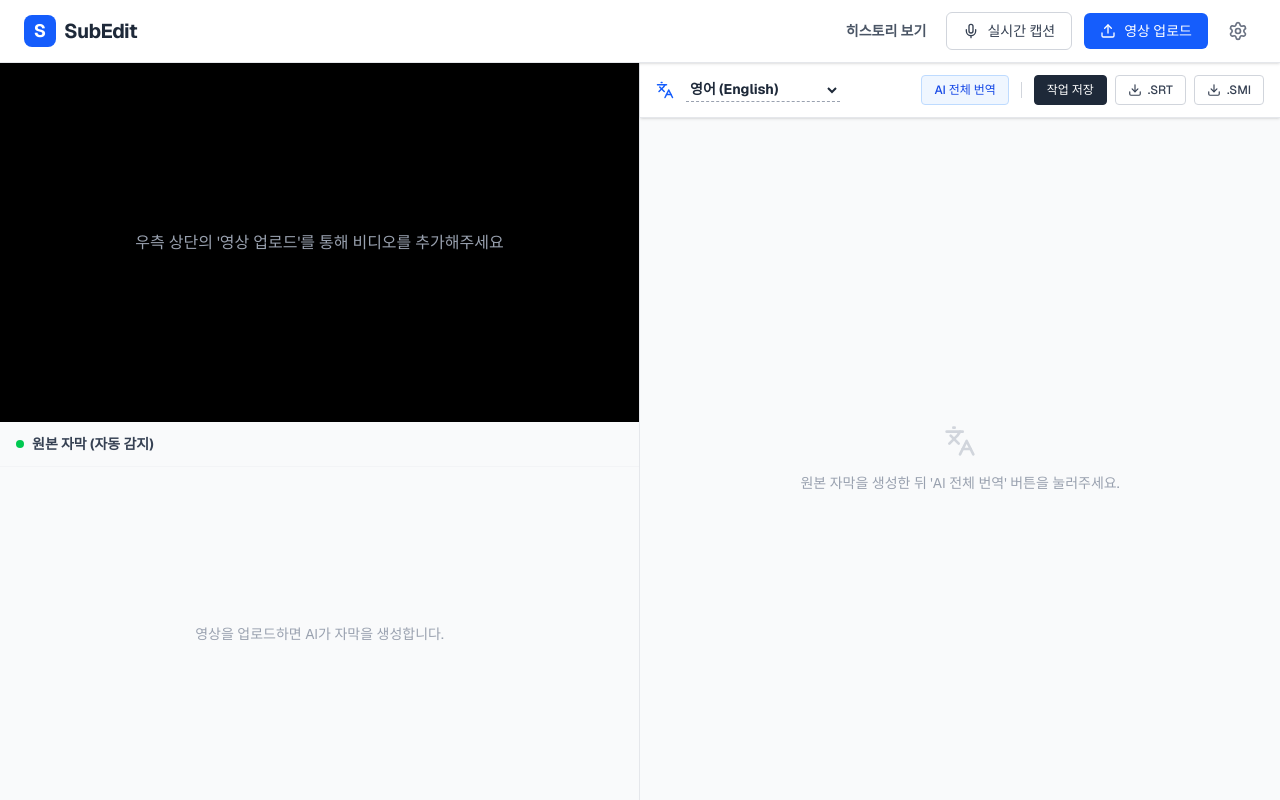
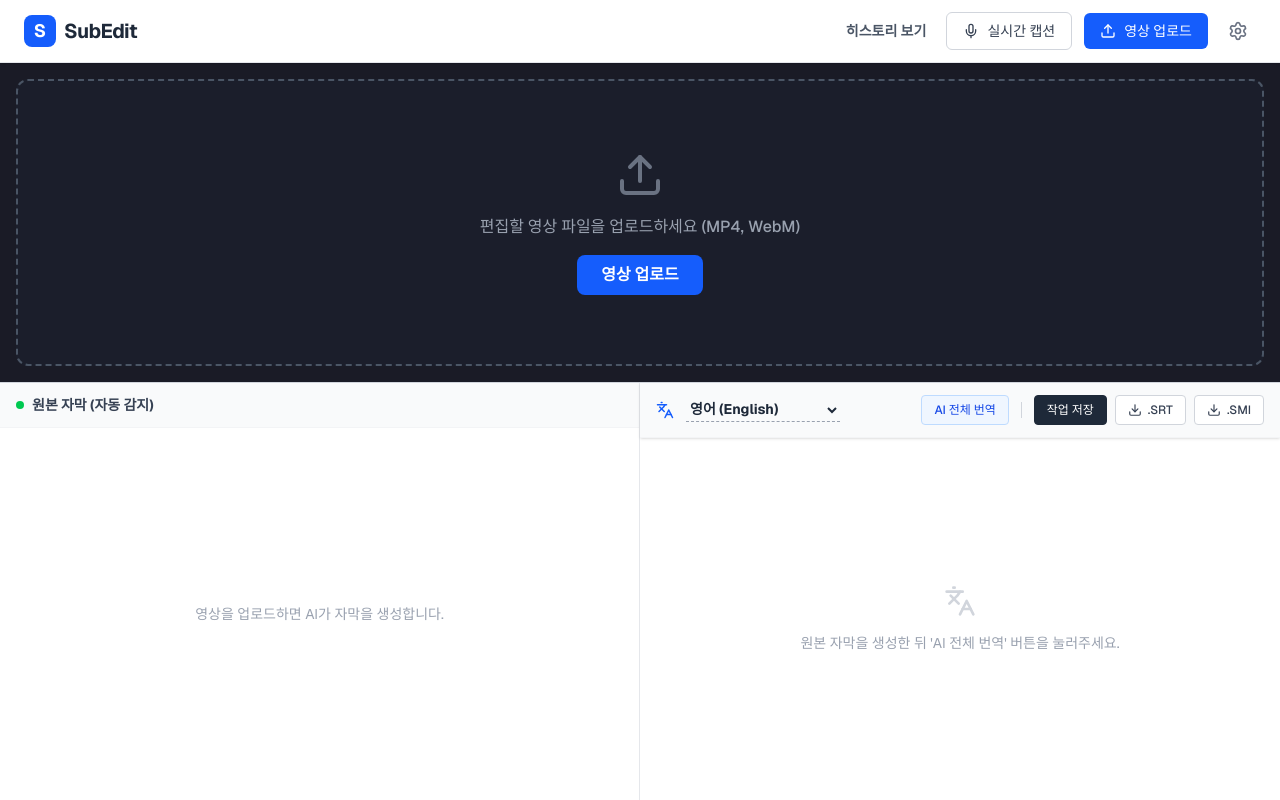
Before and after one commit to sassii75-spec/subedit, a Next.js app: page / in a window 1280 px wide. Built offline with nearby package versions, Linux system fonts and the light colour scheme.

Commit message:
feat: complete UI overhaul and subtitle sync integration

```diff
--- a/src/app/page.tsx
+++ b/src/app/page.tsx
@@ -19,6 +19,13 @@ const formatTime = (seconds: number) => {
   return `${m.toString().padStart(2, '0')}:${s.toString().padStart(2, '0')}`;
 };
 
+const parseMs = (timeStr: string) => {
+  const parts = timeStr.split(':').map(Number);
+  if (parts.length === 2) return (parts[0] * 60 + parts[1]) * 1000;
+  if (parts.length === 3) return (parts[0] * 3600 + parts[1] * 60 + parts[2]) * 1000;
+  return 0;
+};
+
 export default function Home() {
   const [isPlaying, setIsPlaying] = useState(false);
   const [originalSubtitles, setOriginalSubtitles] = useState<{id: number, start: string, end: string, text: string}[]>([]);
@@ -38,6 +45,11 @@ export default function Home() {
   const [isProcessing, setIsProcessing] = useState(false);
   const [progressMsg, setProgressMsg] = useState('');
   const [isSaving, setIsSaving] = useState(false);
+  const [activeSubtitleId, setActiveSubtitleId] = useState<number | null>(null);
+
+  // 스크롤 동기화를 위한 ref
+  const originalListRef = useRef<HTMLDivElement>(null);
+  const translatedListRef = useRef<HTMLDivElement>(null);
 
   // 실시간 캡션 관련 상태
   const [isLiveMode, setIsLiveMode] = useState(false);
@@ -167,6 +179,12 @@ export default function Home() {
     }
   };
 
+  const handleOriginalSubtitleEdit = (id: number, newText: string) => {
+    setOriginalSubtitles(prev => prev.map(sub =>
+      sub.id === id ? { ...sub, text: newText } : sub
+    ));
+  };
+
   const handleSubtitleEdit = (id: number, newText: string) => {
     setTranslatedSubtitles(prev => prev.map(sub =>
       sub.id === id ? { ...sub, text: newText } : sub
@@ -241,14 +259,6 @@ export default function Home() {
     let smiContent = `<SAMI>\n<HEAD>\n<TITLE>SubEdit Subtitles</TITLE>\n<STYLE TYPE="text/css">\n<!--\nP { font-family: Arial; font-size: 14pt; text-align: center; color: #FFFFFF; }\n.TRANS { Name: Translated; lang: ${targetLang}; SAMIType: CC; }\n-->\n</STYLE>\n</HEAD>\n<BODY>\n`;
 
     translatedSubtitles.forEach((sub) => {
-      // 시간 파싱 (HH:MM:SS 또는 MM:SS -> 밀리초 변환)
-      const parseMs = (timeStr: string) => {
-        const parts = timeStr.split(':').map(Number);
-        if (parts.length === 2) return (parts[0] * 60 + parts[1]) * 1000;
-        if (parts.length === 3) return (parts[0] * 3600 + parts[1] * 60 + parts[2]) * 1000;
-        return 0;
-      };
-
       const msStart = parseMs(sub.start);
       const msEnd = parseMs(sub.end);
 
@@ -267,6 +277,38 @@ export default function Home() {
     link.click();
     document.body.removeChild(link);
   };
+
+  // 비디오 시간 업데이트 감지 및 자막 싱크 맞춤
+  const handleTimeUpdate = () => {
+    if (!videoRef.current) return;
+    const currentMs = videoRef.current.currentTime * 1000;
+
+    const activeSub = originalSubtitles.find(sub => {
+      const startMs = parseMs(sub.start);
+      const endMs = parseMs(sub.end);
+      return currentMs >= startMs && currentMs <= endMs;
+    });
+
+    if (activeSub && activeSub.id !== activeSubtitleId) {
+      setActiveSubtitleId(activeSub.id);
+    } else if (!activeSub && activeSubtitleId !== null) {
+      setActiveSubtitleId(null);
+    }
+  };
+
+  // 활성화된 자막으로 자동 스크롤
+  useEffect(() => {
+    if (activeSubtitleId !== null) {
+      const origEl = document.getElementById(`orig-${activeSubtitleId}`);
+      if (origEl && originalListRef.current) {
+        origEl.scrollIntoView({ behavior: 'smooth', block: 'center' });
+      }
+      const transEl = document.getElementById(`trans-${activeSubtitleId}`);
+      if (transEl && translatedListRef.current) {
+        transEl.scrollIntoView({ behavior: 'smooth', block: 'center' });
+      }
+    }
+  }, [activeSubtitleId]);
 
   // 실시간 캡션 제어 로직
   const toggleLiveCaption = () => {
@@ -388,40 +430,56 @@ export default function Home() {
       </header>
 
       {/* Main Workspace (Split Pane) */}
-      <main className="flex flex-1 overflow-hidden">
+      <main className="flex-1 flex flex-col overflow-hidden">
 
-        {/* Left Pane: Video & Original Subtitles */}
-        <section className="flex flex-col w-1/2 border-r border-gray-200 bg-white">
-          {/* Video Player Area */}
-          <div className="relative w-full aspect-video bg-black flex flex-col items-center justify-center group">
-            {videoSrc ? (
+        {/* Top Pane: Video Player */}
+        <section className="flex-none h-[40vh] bg-[#1a1b26] border-b border-gray-300 relative flex flex-col items-center justify-center p-4">
+          {!videoSrc ? (
+            <div className="w-full h-full border-2 border-dashed border-gray-600 rounded-xl flex flex-col items-center justify-center bg-gray-800/30">
+              <Upload size={48} className="text-gray-500 mb-4" />
+              <p className="text-gray-400 font-medium mb-2">편집할 영상 파일을 업로드하세요 (MP4, WebM)</p>
+              <input
+                type="file"
+                accept="video/*"
+                className="hidden"
+                ref={fileInputRef}
+                onChange={handleFileUpload}
+              />
+              <button
+                onClick={() => fileInputRef.current?.click()}
+                disabled={isProcessing}
+                className="px-6 py-2 bg-blue-600 hover:bg-blue-700 text-white rounded-lg font-semibold transition-colors disabled:opacity-50 flex items-center gap-2 mt-2"
+              >
+                {isProcessing ? <Loader2 size={18} className="animate-spin" /> : null}
+                {isProcessing ? '처리 중...' : '영상 업로드'}
+              </button>
+            </div>
+          ) : (
+            <div className="relative w-full h-full flex items-center justify-center group bg-black rounded-lg overflow-hidden shadow-inner">
               <video
                 ref={videoRef}
                 src={videoSrc}
-                className="w-full h-full object-contain"
-                onPlay={() => setIsPlaying(true)}
-                onPause={() => setIsPlaying(false)}
+                className="max-h-full max-w-full object-contain"
+                controls
+                onTimeUpdate={handleTimeUpdate}
               />
-            ) : (
-              <p className="text-gray-400">우측 상단의 '영상 업로드'를 통해 비디오를 추가해주세요</p>
+            </div>
           )}
 
-            {/* Playback Controls */}
-            {videoSrc && (
-              <div className="absolute bottom-0 left-0 right-0 p-4 bg-gradient-to-t from-black/80 to-transparent opacity-0 group-hover:opacity-100 transition-opacity flex items-center gap-4">
-                <button onClick={togglePlay} className="text-white hover:text-blue-400 focus:outline-none">
-                  {isPlaying ? <Pause size={24} fill="currentColor" /> : <Play size={24} fill="currentColor" />}
-                </button>
-                <div className="flex-1 h-1.5 bg-gray-600 rounded-full overflow-hidden cursor-pointer">
-                  <div className="w-0 h-full bg-blue-500"></div>
-                </div>
-                <span className="text-white text-xs font-mono">00:00:00</span>
+          {/* Processing Overlay */}
+          {isProcessing && (
+            <div className="absolute inset-0 bg-black/80 flex flex-col items-center justify-center z-20 backdrop-blur-sm">
+              <Loader2 size={40} className="text-blue-500 animate-spin mb-4" />
+              <div className="text-blue-400 font-bold tracking-wide">{progressMsg}</div>
             </div>
           )}
-          </div>
+        </section>
 
-          {/* Original Subtitles List */}
-          <div className="flex flex-col flex-1 overflow-hidden">
+        {/* Bottom Pane: Split Subtitles */}
+        <section className="flex-1 flex overflow-hidden bg-gray-50">
+
+          {/* Left Pane: Original Subtitles */}
+          <div className="flex flex-col w-1/2 border-r border-gray-200 bg-white shadow-sm z-0">
             <div className="flex items-center justify-between px-4 py-3 border-b border-gray-100 bg-gray-50">
               <h2 className="text-sm font-bold text-gray-700 flex items-center gap-2">
                 <span className="w-2 h-2 rounded-full bg-green-500"></span>
@@ -429,32 +487,40 @@ export default function Home() {
               </h2>
             </div>
 
-            <div className="flex-1 overflow-y-auto p-4 space-y-3 bg-gray-50">
+            <div className="flex-1 overflow-y-auto p-4 space-y-3" ref={originalListRef}>
               {originalSubtitles.length === 0 ? (
                 <div className="flex h-full items-center justify-center text-sm text-gray-400">
                   영상을 업로드하면 AI가 자막을 생성합니다.
                 </div>
               ) : (
-                originalSubtitles.map((sub) => (
-                  <div key={sub.id} className="flex gap-4 p-3 rounded-lg border border-gray-200 hover:border-blue-300 hover:shadow-sm transition-all bg-white group cursor-pointer">
-                    <div className="flex flex-col items-center justify-start pt-1 text-xs font-mono text-gray-500 gap-1 w-12 shrink-0">
+                originalSubtitles.map((sub) => {
+                  const isActive = sub.id === activeSubtitleId;
+                  return (
+                    <div
+                      key={sub.id}
+                      id={`orig-${sub.id}`}
+                      className={`flex gap-4 p-3 rounded-lg border transition-all shadow-sm group focus-within:ring-2 focus-within:ring-blue-400
+                        ${isActive ? 'bg-blue-50 border-blue-300 ring-1 ring-blue-200' : 'bg-white border-transparent hover:border-gray-200'}`}
+                    >
+                      <div className={`flex flex-col items-center justify-start pt-1 text-xs font-mono gap-1 w-12 shrink-0 ${isActive ? 'text-blue-600 font-bold' : 'text-gray-400 opacity-50'}`}>
                         <span>{sub.start}</span>
-                      <span className="text-gray-300 leading-none">|</span>
-                      <span>{sub.end}</span>
                       </div>
-                    <div className="flex-1 text-gray-800 text-[15px] leading-relaxed">
-                      {sub.text}
+                      <textarea
+                        className={`flex-1 w-full bg-transparent resize-none outline-none text-[15px] leading-relaxed min-h-[44px] ${isActive ? 'text-blue-900 font-medium' : 'text-gray-800'}`}
+                        value={sub.text}
+                        onChange={(e) => handleOriginalSubtitleEdit(sub.id, e.target.value)}
+                        rows={2}
+                      />
                     </div>
-                  </div>
-                ))
+                  );
+                })
               )}
             </div>
           </div>
-        </section>
 
           {/* Right Pane: Translation Editor */}
-        <section className="flex flex-col w-1/2 bg-gray-50">
-          <div className="flex items-center justify-between px-4 py-3 border-b border-gray-200 bg-white shadow-sm">
+          <div className="flex flex-col w-1/2 bg-white z-0">
+            <div className="flex items-center justify-between px-4 py-3 border-b border-gray-100 bg-gray-50 shadow-sm">
               <div className="flex items-center gap-3">
                 <Languages size={18} className="text-blue-600" />
                 <select
@@ -500,27 +566,36 @@ export default function Home() {
               </div>
             </div>
 
-          <div className="flex-1 overflow-y-auto p-4 space-y-3">
+            <div className="flex-1 overflow-y-auto p-4 space-y-3" ref={translatedListRef}>
               {translatedSubtitles.length === 0 ? (
                 <div className="flex h-full items-center justify-center text-sm text-gray-400 flex-col gap-2">
                   <Languages size={32} className="text-gray-300 mb-2" />
                   <p>원본 자막을 생성한 뒤 'AI 전체 번역' 버튼을 눌러주세요.</p>
                 </div>
               ) : (
-              translatedSubtitles.map((sub) => (
-                <div key={sub.id} className="flex gap-4 p-3 rounded-lg border border-transparent hover:border-gray-200 bg-white shadow-sm focus-within:ring-2 focus-within:ring-blue-400 focus-within:border-transparent transition-all">
-                  <div className="flex flex-col items-center justify-start pt-1 text-xs font-mono text-gray-400 w-12 shrink-0 opacity-50">
-                    {sub.start}
+                translatedSubtitles.map((sub) => {
+                  const isActive = sub.id === activeSubtitleId;
+                  return (
+                    <div
+                      key={sub.id}
+                      id={`trans-${sub.id}`}
+                      className={`flex gap-4 p-3 rounded-lg border transition-all shadow-sm group focus-within:ring-2 focus-within:ring-blue-400
+                        ${isActive ? 'bg-blue-50 border-blue-300 ring-1 ring-blue-200' : 'bg-white border-transparent hover:border-gray-200'}`}
+                    >
+                      <div className={`flex flex-col items-center justify-start pt-1 text-xs font-mono gap-1 w-12 shrink-0 ${isActive ? 'text-blue-600 font-bold' : 'text-gray-400 opacity-50'}`}>
+                        <span>{sub.start}</span>
                       </div>
                       <textarea
-                    className="flex-1 w-full bg-transparent resize-none outline-none text-gray-800 text-[15px] leading-relaxed min-h-[44px]"
+                        className={`flex-1 w-full bg-transparent resize-none outline-none text-[15px] leading-relaxed min-h-[44px] ${isActive ? 'text-blue-900 font-medium' : 'text-gray-800'}`}
                         value={sub.text}
                         onChange={(e) => handleSubtitleEdit(sub.id, e.target.value)}
                         rows={2}
                       />
                     </div>
-              ))
+                  );
+                })
               )}
+            </div>
           </div>
         </section>
 
```
Lines whose indentation alone changed are shown as unchanged.
